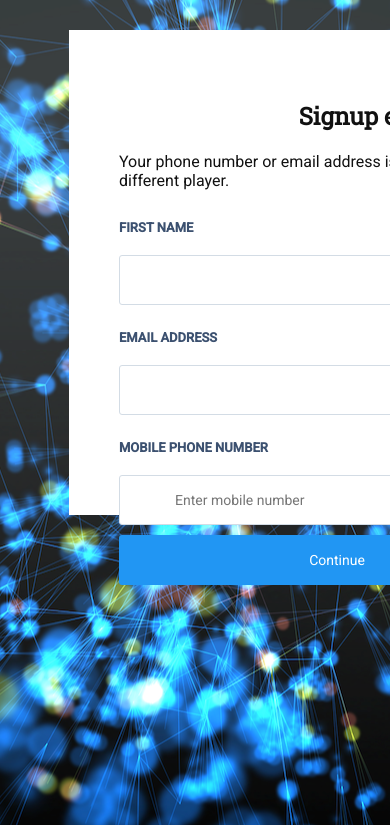
After one commit to NPC360/NPC360, a Flask app: template wsgi/templates/signup1_EorP_Taken.html in a window 390 px wide; the page is wider, and only the part inside the window is pictured. The commit adds this page. Shown: the top 825 px of that part. Run offline with Flask 2, Linux system fonts and the light colour scheme; the template is opened without the code that fills it, so the values that code supplies are empty; some libraries are stand-ins or nearby versions.

Commit message:
normalize phone#
hm, we still need to add some error handling for existing users —
instead of just erring out.

```diff
--- a/wsgi/app.py
+++ b/wsgi/app.py
@@ -14,10 +14,12 @@ https://github.com/NPC360/NPC360/blob/master/schema.md
 from flask import request, Flask, redirect, render_template, Response, jsonify, url_for
 import requests
 import json
+import re
 import twilio
 import twilio.rest
 import twilio.twiml
 from sqlalchemy import *
+from sqlalchemy.exc import IntegrityError
 
 import datetime
 import random
@@ -56,7 +58,6 @@ def signup():
             #if auth is correct, create new user in playerInfo table.
             #if auth is not correct, return to confirmation step.
             if str(auth) in str(tableAuth):
-
                 d = {'fname':name, 'tel':tel, 'tz':tz, 'email':email}
                 uid = makeUser(d)
                 print "new uid", uid
@@ -64,6 +65,7 @@ def signup():
             else:
                 return render_template('signupError.html', name=name, tel=tel, tz=tz, uid=uid, email=email)
         # if no auth code passed in, we need to ask for it!
+        # oh, and ideally we should make sure the email/phone aren't already in the table.  (future?)
         else:
             print name, tel, tz, email
             if name and tel and tz and email:
@@ -206,19 +208,25 @@ def getUser(id):
 # create new user using POST payload.
 def makeUser(ud):
     #db = create_engine(environ['OPENSHIFT_MYSQL_DB_URL'] + environ['OPENSHIFT_APP_NAME'], convert_unicode=True, echo=True)
+    #try:
     db = create_engine(Mdb, convert_unicode=True, echo=False)
     md = MetaData(bind=db)
     table = Table('playerInfo', md, autoload=True)
 
+    #normalize phone # & get current datetime
+    normTel = re.sub(r'[^a-zA-Z0-9\+]','', ud['tel'])
     now = datetime.datetime.now()
     d = now.strftime('%Y-%m-%d %H:%M:%S')
 
     con = db.connect()
-    x = con.execute( table.insert(), name=ud['fname'], tel=ud['tel'], tz=ud['tz'], email=ud['email'], cdate=d, gstart=d, gstate=0 )
+    x = con.execute( table.insert(), name=ud['fname'], tel=normTel, tz=ud['tz'], email=ud['email'], cdate=d, gstart=d, gstate=0 )
 
     uid = x.inserted_primary_key[0]
     print uid
     return uid
+    #except IntegrityError as e:
+        #print e
+        #return render_template('signup1_EorP_Taken.html', name=ud['fname'])
 
 # update user data using POST payload.
 def updateUser(userData):
--- a/wsgi/static/css/style.css
+++ b/wsgi/static/css/style.css
@@ -21,11 +21,11 @@ a:active, a:hover {color: #B10DC9;}
 
 .container {
   width:600px;
-  margin:30px auto 0;
+  margin:30px;
   display:block;
   background:#FFF;
-  padding:10px 50px 50px;
-  height: 400px;
+  padding:50px;
+  /*height: 400px;*/
 }
 h2 {
   text-align:center;
--- /dev/null
+++ b/wsgi/templates/signup1_EorP_Taken.html
@@ -0,0 +1,62 @@
+<!doctype html>
+
+<html lang="en">
+<head>
+  <meta charset="utf-8">
+
+  <title>Sign up | NPC360</title>
+  <meta name="description" content="Enter your name, phone number, and timezone to sign up for NPC360.">
+  <meta name="author" content="NPC 360">
+  <meta name="viewport" content="width=device-width, initial-scale=1.0">
+  <link href='http://fonts.googleapis.com/css?family=Roboto+Slab|Roboto:400,400italic,500|Roboto+Condensed' rel='stylesheet' type='text/css'>
+  <link rel="stylesheet" href="{{url_for('static', filename='css/style.css') }}">
+  <link rel="stylesheet" href="{{url_for('static', filename='css/intlTelInput.css') }}">
+
+  <!--<link rel="stylesheet" href="../static/css/style.css">-->
+  <!--[if lt IE 9]>
+    <script src="http://html5shiv.googlecode.com/svn/trunk/html5.js"></script>
+  <![endif]-->
+</head>
+
+<body>
+
+
+<div class="container">
+
+  <h2>Signup error</h2>
+
+  <p style="margin-bottom: 5px;">Your phone number or email address is already registered to a different player.</p>
+
+  <form id="signupForm" class="signupForm" action="/signup" method="POST">
+
+
+    <div>
+      <label>First name</label>
+      <input id="fname" type="text" name="fname" required value="{{name}}"/>
+    </div>
+
+    <div>
+      <label>Email address</label>
+      <input id="email" type="email" name="email" required/>
+    </div>
+
+    <div>
+      <label>Mobile phone number</label>
+      <input id="tel" type="tel" name="tel" placeholder="Enter mobile number" required/>
+    </div>
+
+    <!--Use JS to determine timezone or use a map based selector-->
+    <input id="tz" class="hiddeninput" type="text" name="tz" hidden/>
+
+    <input id="submit" class="btn-primary" type="submit" value="Continue">
+
+  </form>
+
+</div>
+
+  <!-- JaVAVAVAVAVa -->
+  <script src="//ajax.googleapis.com/ajax/libs/jquery/1.11.1/jquery.min.js"></script>
+  <script src="{{url_for('static', filename='js/intlTelInput.min.js') }}"></script>
+  <script src="{{url_for('static', filename='js/signup1.js') }}"></script>
+</body>
+</html>
```
